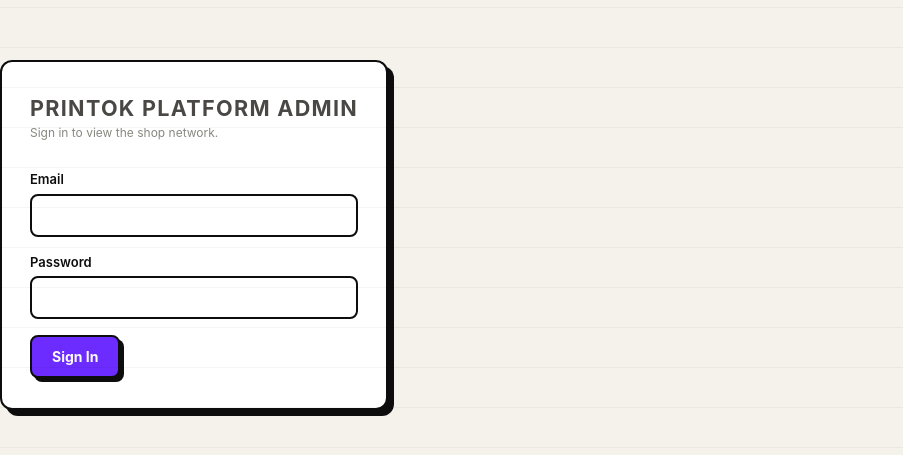
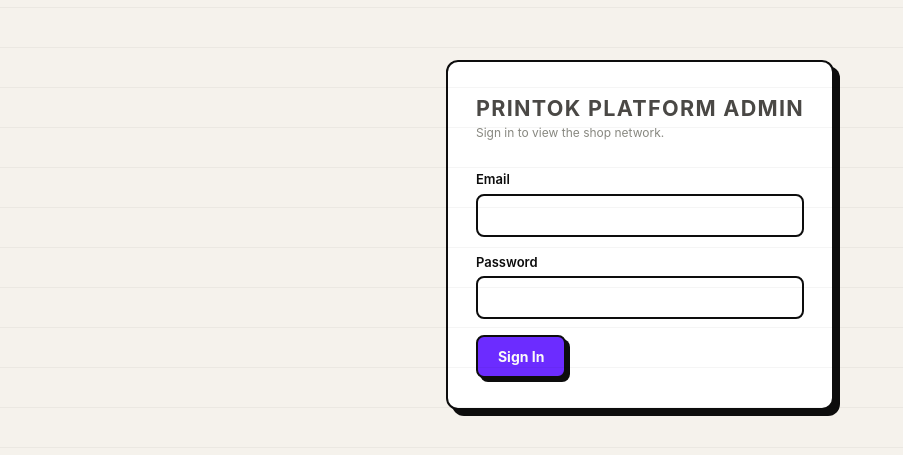
Before and after one commit to Ayan-css/PrintOK, a website: page apps/customer-web/public/admin.html in a window 1280 px wide. Shown: the part 193-648 px from the top of the page, without its empty margins (0-903 px from the left). Drawn offline with Linux system fonts and the light colour scheme; no server answers.

Commit message:
center a div

```diff
--- a/apps/customer-web/public/admin.html
+++ b/apps/customer-web/public/admin.html
@@ -8,7 +8,7 @@
   <title>Platform Admin — PrintOk</title>
   <link rel="stylesheet" href="/styles.css">
 </head>
-<body>
+<body style="display: flex;justify-content: center; align-items: center;">
   <div class="app-shell">
     <div class="container container--wide">
 
```
